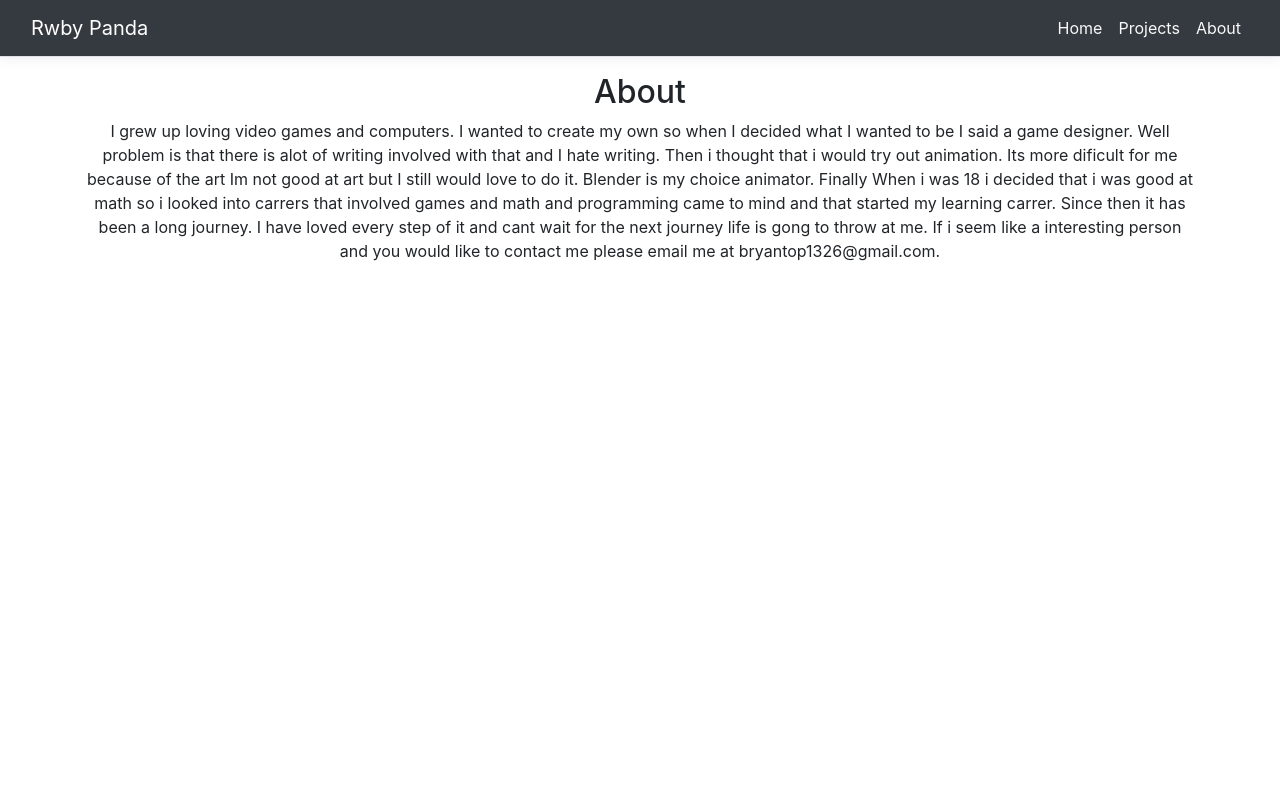
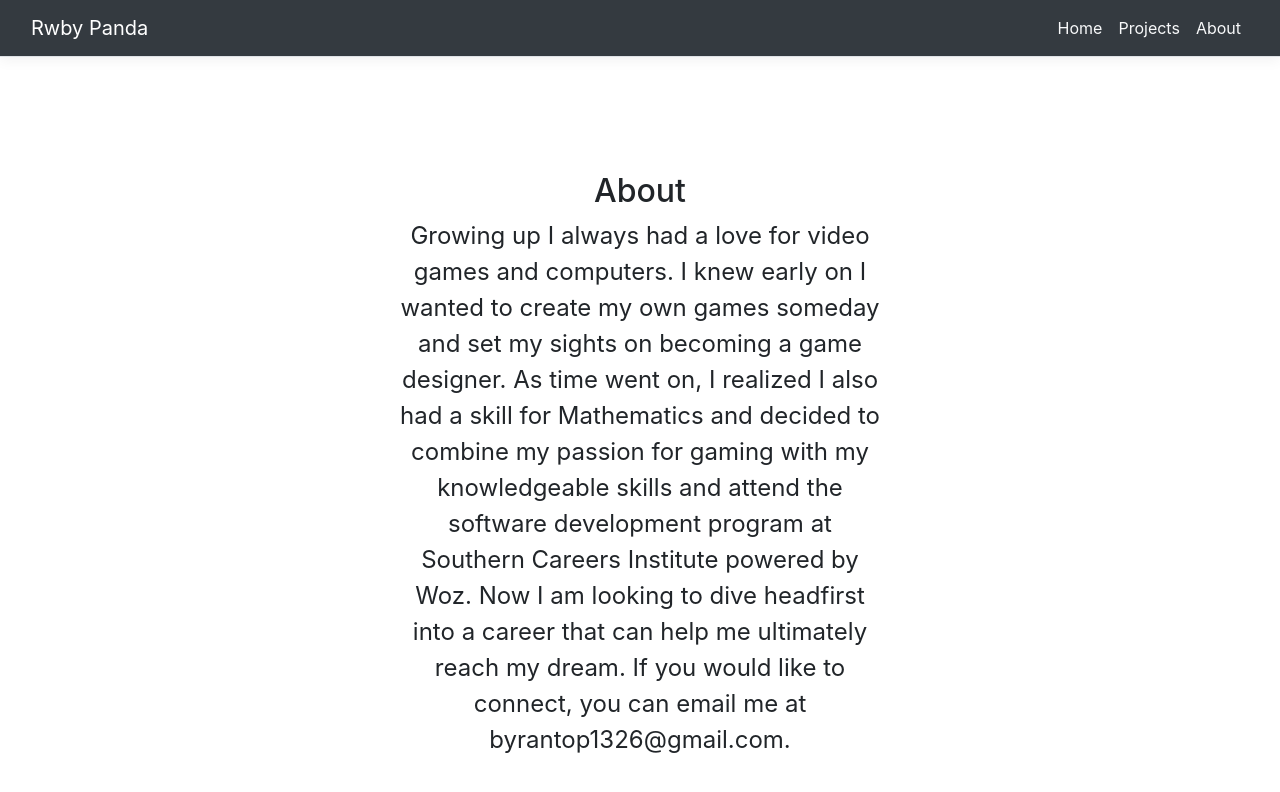
Before and after one commit to BryanTop/RwbyPandaPortfolioFrontend, an Angular app: page /about in a window 1280 px wide. Shown: the top 792 px of the page. Built offline with nearby package versions, Linux system fonts and the light colour scheme.

Commit message:
adding hover effect to about page

```diff
--- a/src/app/about/about.component.html
+++ b/src/app/about/about.component.html
@@ -1,11 +1,8 @@
-<div class="homePage container text-center" [ngClass]="{ExpandNavbar: isExpanded}">
-  <h2>About</h2>
-  <p>I grew up loving video games and computers. I wanted to create my own so when I decided what I wanted to be I said
-    a game designer. Well problem is that there is alot of writing involved with that and I hate writing. Then i thought
-    that i would try out animation. Its more dificult for me because of the art Im not good at art but I still would
-    love to do it. Blender is my choice animator. Finally When i was 18 i decided that i was good at math so i looked
-    into carrers that involved games and math and programming came to mind and that started my learning carrer. Since
-    then it has been a long journey. I have loved every step of it and cant wait for the next journey life is gong to
-    throw at me. If i seem like a interesting person and you would like to contact me please email me at
-    bryantop1326@gmail.com.</p>
+<div class="container" style="min-height: 100vh; width: 40%;">
+  <div class="row align-item-center" style="min-height: inherit;">
+    <div class="col align-self-center text-center">
+        <h2>About</h2>
+        <p class="paragraphInput"></p>
+    </div>
+  </div>
 </div>
--- a/src/app/about/about.component.ts
+++ b/src/app/about/about.component.ts
@@ -8,11 +8,48 @@ import { Title } from '@angular/platform-browser';
 })
 export class AboutComponent implements OnInit {
   title = 'About: Rwbys Portfolio';
+  aboutData = `Growing up I always had a love for video games and computers.
+  I knew early on I wanted to create my own games someday and set my sights on becoming a game designer.
+  As time went on, I realized I also had a skill for Mathematics and decided to combine my passion for gaming with my knowledgeable skills and attend the software development program at Southern Careers Institute powered by Woz.
+  Now I am looking to dive headfirst into a career that can help me ultimately reach my dream.
+  If you would like to connect, you can email me at byrantop1326@gmail.com.`;
 
   constructor(private titleService: Title) { }
 
   ngOnInit() {
     this.titleService.setTitle(this.title);
+    this.CreateParagraph(this.aboutData);
   }
 
+  CreateParagraph(words) {
+    const arr = words.split('');
+    let newParagrph = document.createElement('p');
+    const paragraphInput = document.querySelector('.paragraphInput');
+    function unhighlight(x) {
+      x.style.color = 'black';
+    }
+
+    function highlight(x) {
+      x.style.color = 'red';
+    }
+
+    arr.forEach(element => {
+      const span = document.createElement('span');
+      span.innerHTML = element;
+      span.style.cursor = 'default';
+      span.style.fontSize = '24px';
+      span.classList.add('highlight');
+      span.addEventListener('mouseover', function() {
+        highlight(this);
+      });
+      span.addEventListener('mouseleave', function() {
+        unhighlight(this);
+      });
+      newParagrph.appendChild(span);
+    });
+    paragraphInput.appendChild(newParagrph);
+  }
+
+
+
 }
--- a/src/app/home/home.component.html
+++ b/src/app/home/home.component.html
@@ -1,4 +1,4 @@
-<div class="homePage" [ngClass]="{ExpandNavbar: isExpanded}">
+<div class="homePage" >
   <div class="container">
     <div class="row">
       <div class="col">
--- a/src/app/home/home.component.sass
+++ b/src/app/home/home.component.sass
@@ -1,8 +1,5 @@
 .homePage
     color: red
-    position: absolute
-    left: 0
-    top: 3.5rem
     width: 100vw
     height: 90vh
     background-image: url("../../assets/img/GamingPc.jpg")
@@ -16,15 +13,17 @@
 
 
 #text-speed-form
-    height: 32rem
+    height: 26rem
 
 
+@media only screen and (max-width: 1200px)
+     #text-speed-form
+        height: 20rem
 
 
-
-@media only screen and (max-width: 500px)
+@media only screen and (max-width: 580px)
     #text-speed-form
-        height: 15rem
+        height: 12rem
 
     .page
         background-size: 250px
```
